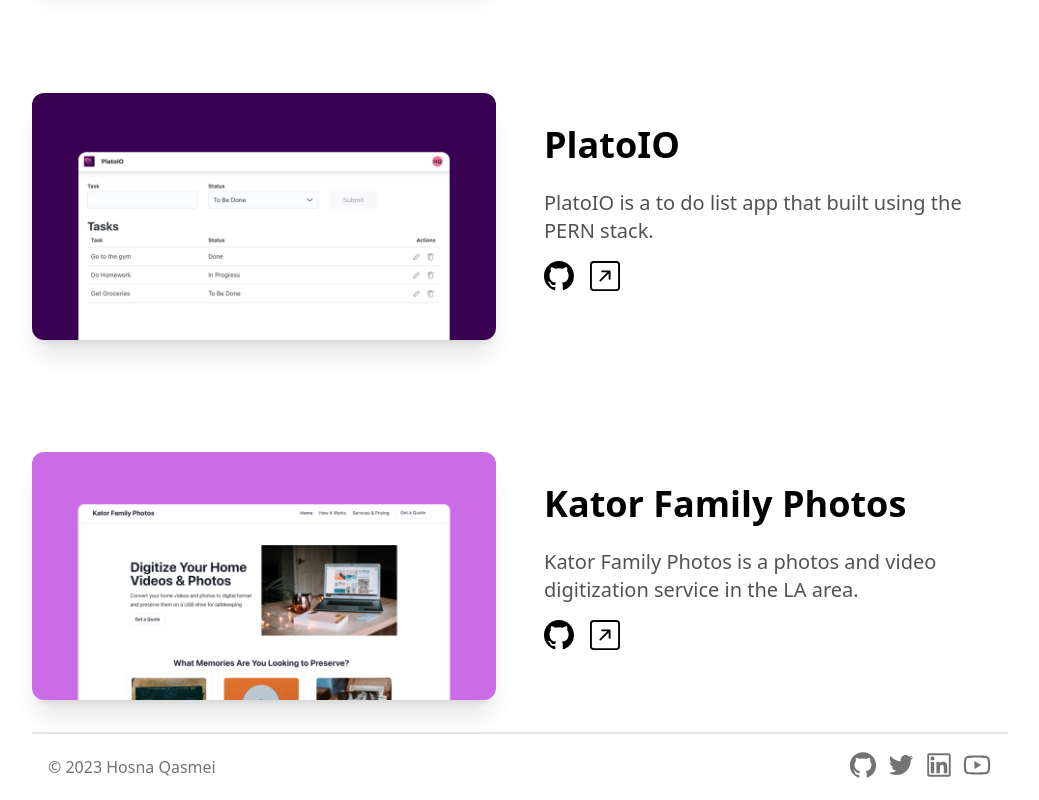
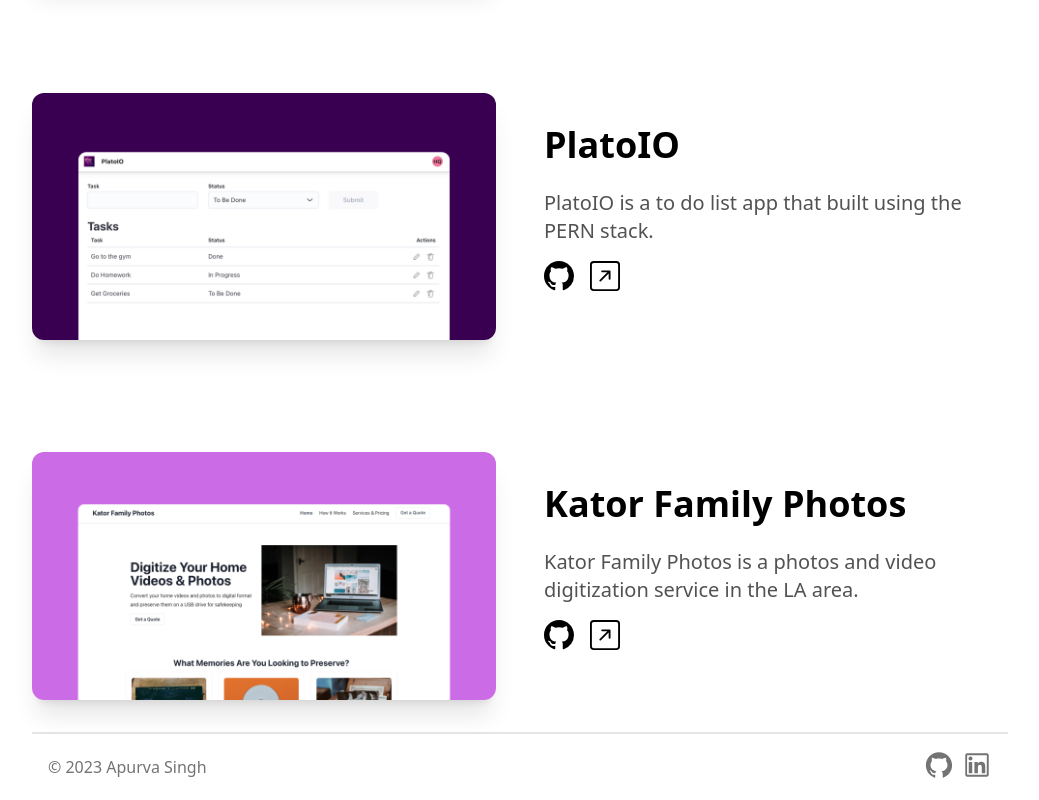
Before and after one commit to apuurvvaa/portfolio, a Next.js app: page / in a window 1280 px wide. Shown: the part 2269-3069 px from the top of the page, without its empty margins (120-1159 px from the left). Built offline with nearby package versions, Linux system fonts and the light colour scheme.

Commit message:
Update Footer.tsx

```diff
--- a/components/Footer.tsx
+++ b/components/Footer.tsx
@@ -12,28 +12,19 @@
       <hr className="w-full h-0.5 mx-auto mt-8 bg-neutral-200 border-0"></hr>
       <div className="mx-auto  p-4 flex flex-col text-center text-neutral-900 md:flex-row md:justify-between">
         <div className="flex flex-row items-center justify-center space-x-1 text-neutral-500 dark:text-neutral-100">
-          © 2023 Hosna Qasmei<a href="/" className="hover:underline"></a>
+          © 2023 Apurva Singh<a href="/" className="hover:underline"></a>
         </div>
         <div className="flex flex-row items-center justify-center space-x-2 mb-1">
-          <a href="https://github.com/hqasmei" rel="noreferrer" target="_blank">
+          <a href="http://github.com/apuurvvaa" rel="noreferrer" target="_blank">
             <AiOutlineGithub
               className="hover:-translate-y-1 transition-transform cursor-pointer text-neutral-500 dark:text-neutral-100"
               size={30}
             />
           </a>
-          <a
-            href="https://twitter.com/hqasmei"
-            rel="noreferrer"
-            target="_blank"
-          >
-            <AiOutlineTwitter
-              className="hover:-translate-y-1 transition-transform cursor-pointer text-neutral-500 dark:text-neutral-100"
-              size={30}
-            />
-          </a>
+
 
           <a
-            href="https://www.linkedin.com/in/hosnaqasmei/"
+            href="http://linkedin.com/in/apuurvvasingh"
             rel="noreferrer"
             target="_blank"
           >
@@ -42,16 +33,7 @@
               size={30}
             />
           </a>
-          <a
-            href="https://www.youtube.com/channel/UCQBMkSDgbxDb8usMeXmOZyA"
-            rel="noreferrer"
-            target="_blank"
-          >
-            <AiOutlineYoutube
-              className="hover:-translate-y-1 transition-transform cursor-pointer text-neutral-500 dark:text-neutral-100"
-              size={30}
-            />
-          </a>
+
         </div>
       </div>
     </footer>
```
